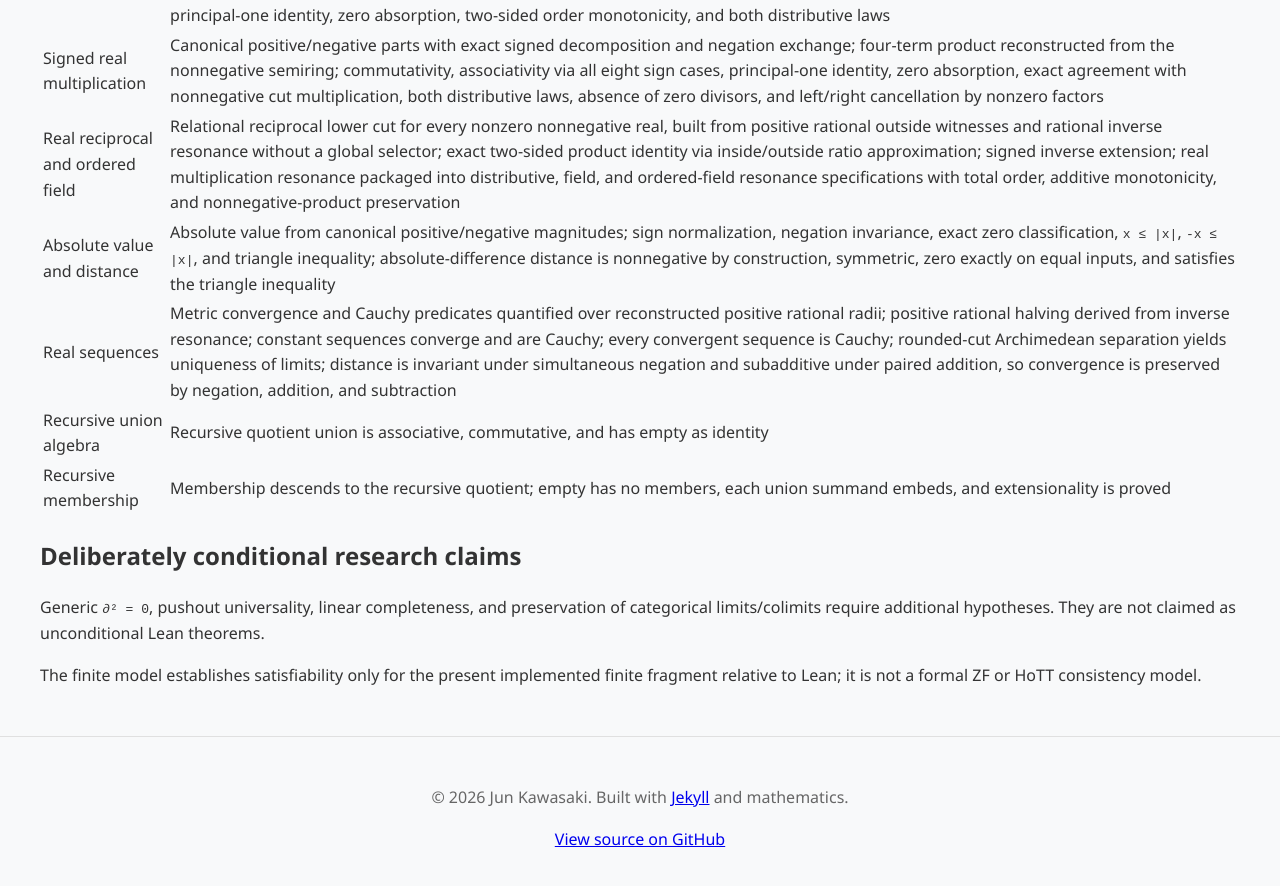
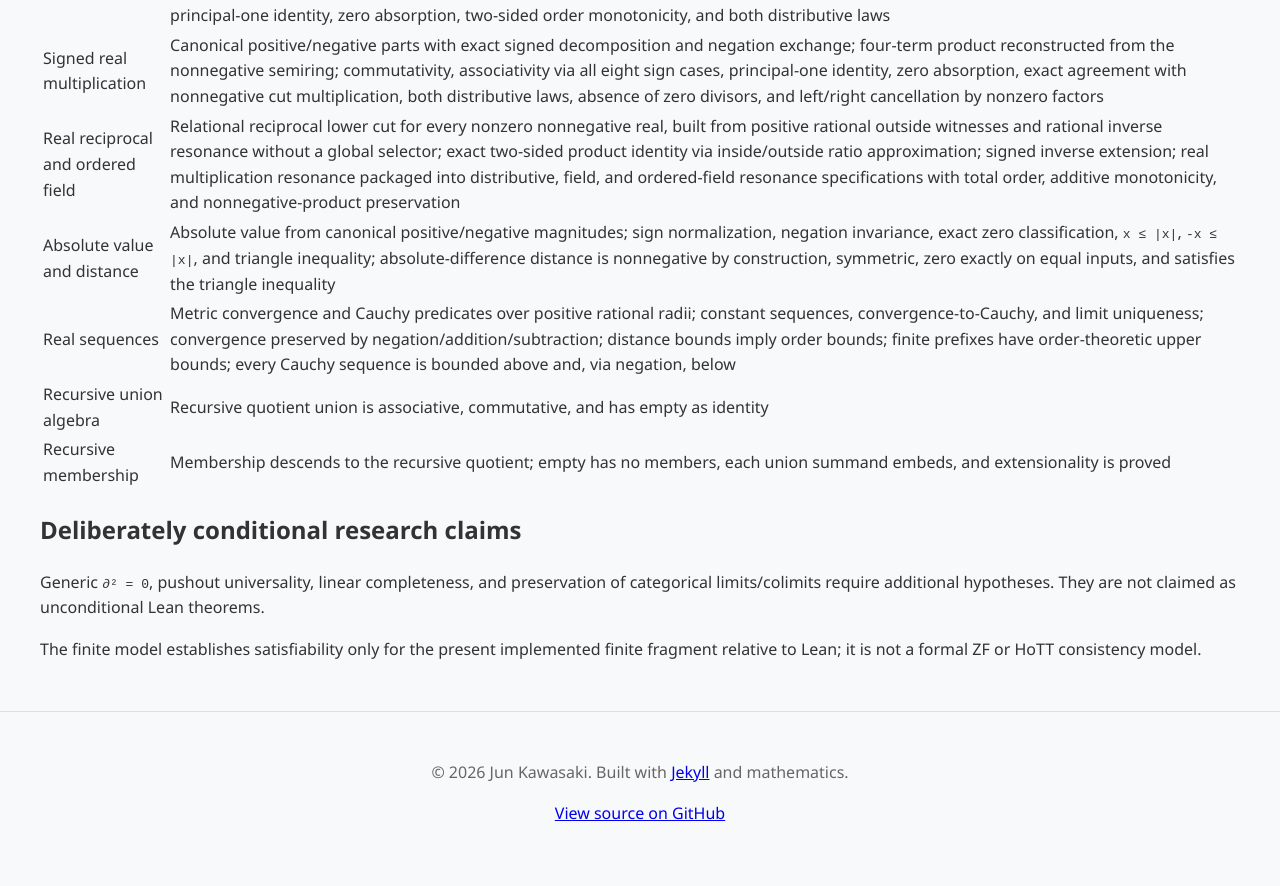
Before and after one commit to com-junkawasaki/inc, a Jekyll site: the page built from docs/verification.md, in a window 1280 px wide and 900 px high, scrolled down 2736 px. Shown: the top 886 px of the window. Built offline with Jekyll 4.4.1, drawn with Linux system fonts in a browser that asks for light colours.

Commit message:
feat(inc): bound every real Cauchy sequence

```diff
--- a/docs/verification.md
+++ b/docs/verification.md
@@ -45,7 +45,7 @@ the triangle example.
 | Signed real multiplication | Canonical positive/negative parts with exact signed decomposition and negation exchange; four-term product reconstructed from the nonnegative semiring; commutativity, associativity via all eight sign cases, principal-one identity, zero absorption, exact agreement with nonnegative cut multiplication, both distributive laws, absence of zero divisors, and left/right cancellation by nonzero factors |
 | Real reciprocal and ordered field | Relational reciprocal lower cut for every nonzero nonnegative real, built from positive rational outside witnesses and rational inverse resonance without a global selector; exact two-sided product identity via inside/outside ratio approximation; signed inverse extension; real multiplication resonance packaged into distributive, field, and ordered-field resonance specifications with total order, additive monotonicity, and nonnegative-product preservation |
 | Absolute value and distance | Absolute value from canonical positive/negative magnitudes; sign normalization, negation invariance, exact zero classification, `x ≤ |x|`, `-x ≤ |x|`, and triangle inequality; absolute-difference distance is nonnegative by construction, symmetric, zero exactly on equal inputs, and satisfies the triangle inequality |
-| Real sequences | Metric convergence and Cauchy predicates quantified over reconstructed positive rational radii; positive rational halving derived from inverse resonance; constant sequences converge and are Cauchy; every convergent sequence is Cauchy; rounded-cut Archimedean separation yields uniqueness of limits; distance is invariant under simultaneous negation and subadditive under paired addition, so convergence is preserved by negation, addition, and subtraction |
+| Real sequences | Metric convergence and Cauchy predicates over positive rational radii; constant sequences, convergence-to-Cauchy, and limit uniqueness; convergence preserved by negation/addition/subtraction; distance bounds imply order bounds; finite prefixes have order-theoretic upper bounds; every Cauchy sequence is bounded above and, via negation, below |
 | Recursive union algebra | Recursive quotient union is associative, commutative, and has empty as identity |
 | Recursive membership | Membership descends to the recursive quotient; empty has no members, each union summand embeds, and extensionality is proved |
 
```
Also changed, not shown: docs/adr/2607121930-resonance-as-central-primitive.md (+4 -1 lines), docs/status.md (+3 -0 lines), 1 other file.
